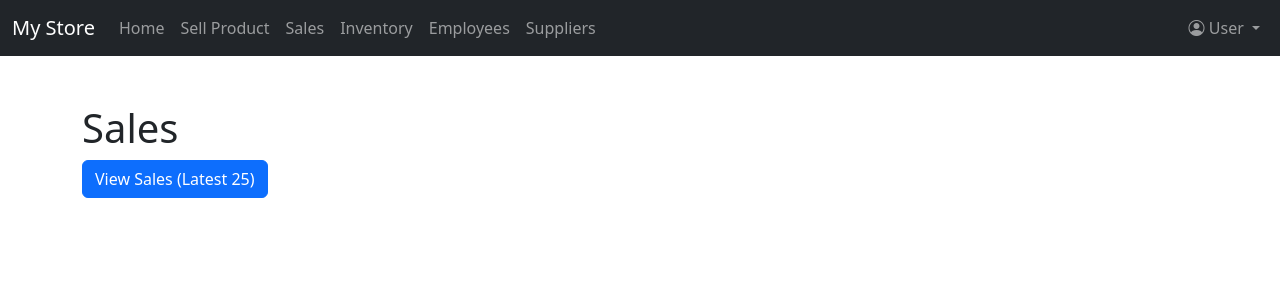
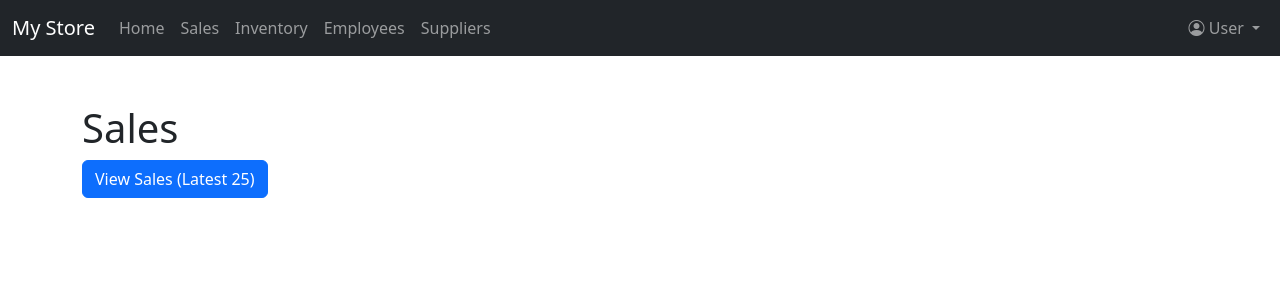
Before and after one commit to revelly2/final_inv, a PHP site: page /sales/index.php in a window 1280 px wide. Shown: the top 300 px of the page. Run offline with PHP 8.4, Linux system fonts and the light colour scheme; data that the repository does not hold is empty.

Commit message:
Update navbar.php

```diff
--- a/includes/navbar.php
+++ b/includes/navbar.php
@@ -9,9 +9,6 @@
       <ul class="navbar-nav me-auto">
         <li class="nav-item">
           <a class="nav-link" href="/final_inv/admin_dashboard.php">Home</a>
-        </li>
-        <li class="nav-item">
-          <a class="nav-link" href="/final_inv/products/sell.php">Sell Product</a>
         </li>
         <li class="nav-item">
           <a class="nav-link" href="/final_inv/sales/index.php">Sales</a>
```
